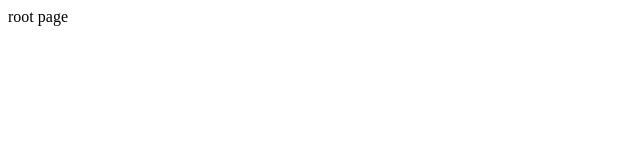
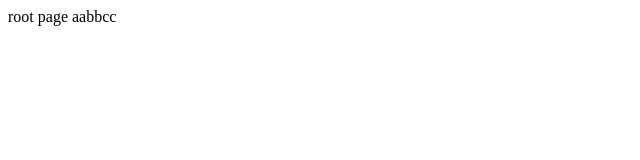
Before and after one commit to mywork1988/mywork1988.github.io, a plain HTML site: page index.html in a window 1280 px wide. Shown: the full height of the page, 0-640 px from the left. Drawn offline with Linux system fonts and the light colour scheme.

Commit message:
Update index.html

```diff
--- a/index.html
+++ b/index.html
@@ -1,3 +1,3 @@
 <html>
-root page
+root page aabbcc
 </html>
```
